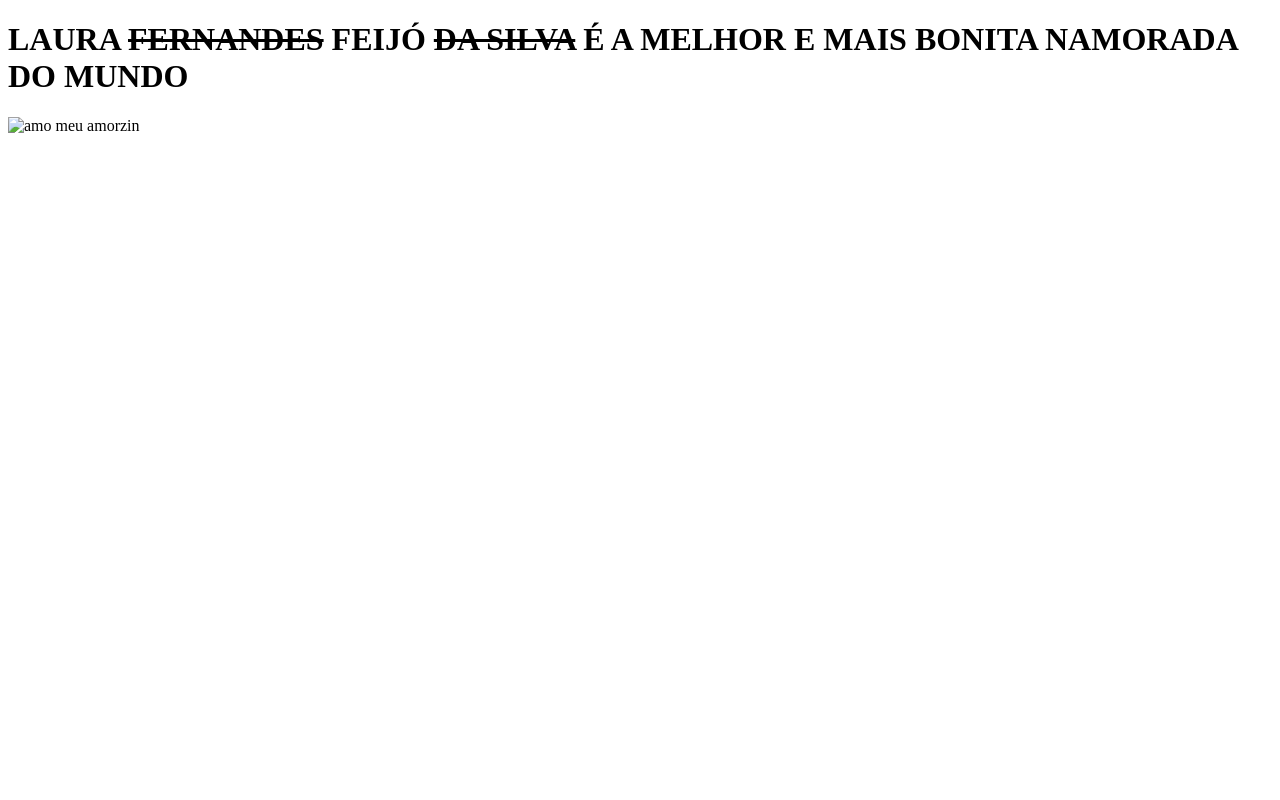
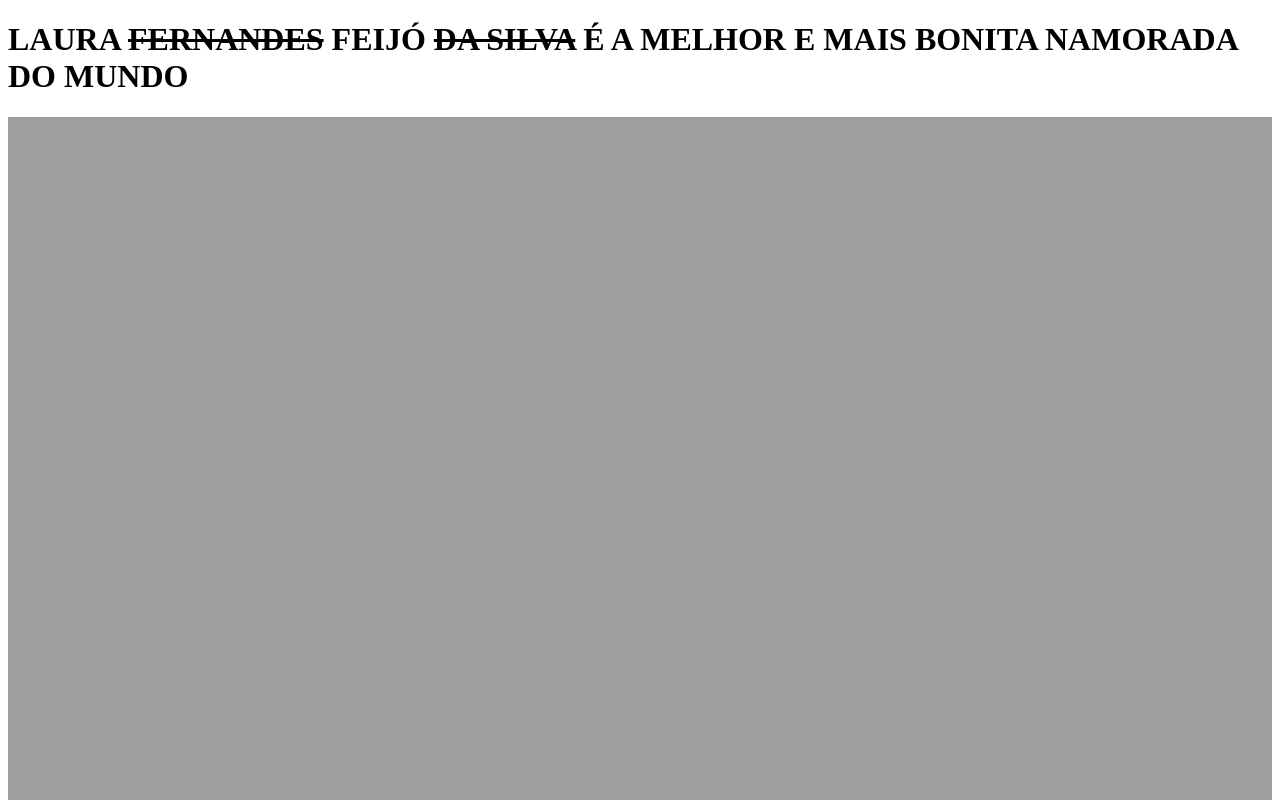
Before and after one commit to gugahartmann/testesites2, a plain HTML site: page index.html in a window 1280 px wide. Shown: the top 800 px of the page. Drawn offline with Linux system fonts and the light colour scheme; the site is published under a folder, as on GitHub Pages, so addresses that start at the root find nothing.

Commit message:
Update index.html

```diff
--- a/index.html
+++ b/index.html
@@ -7,6 +7,6 @@
 </head>
 <body>
     <h1>LAURA <del>FERNANDES</del> FEIJÓ <DEL>DA SILVA</DEL> É A MELHOR E MAIS BONITA NAMORADA DO MUNDO</h1>
-    <img src="/amorzin.gif" alt="amo meu amorzin" width="100%">
+    <img src="amorzin.gif" alt="amo meu amorzin" width="100%">
 </body>
 </html>
```
